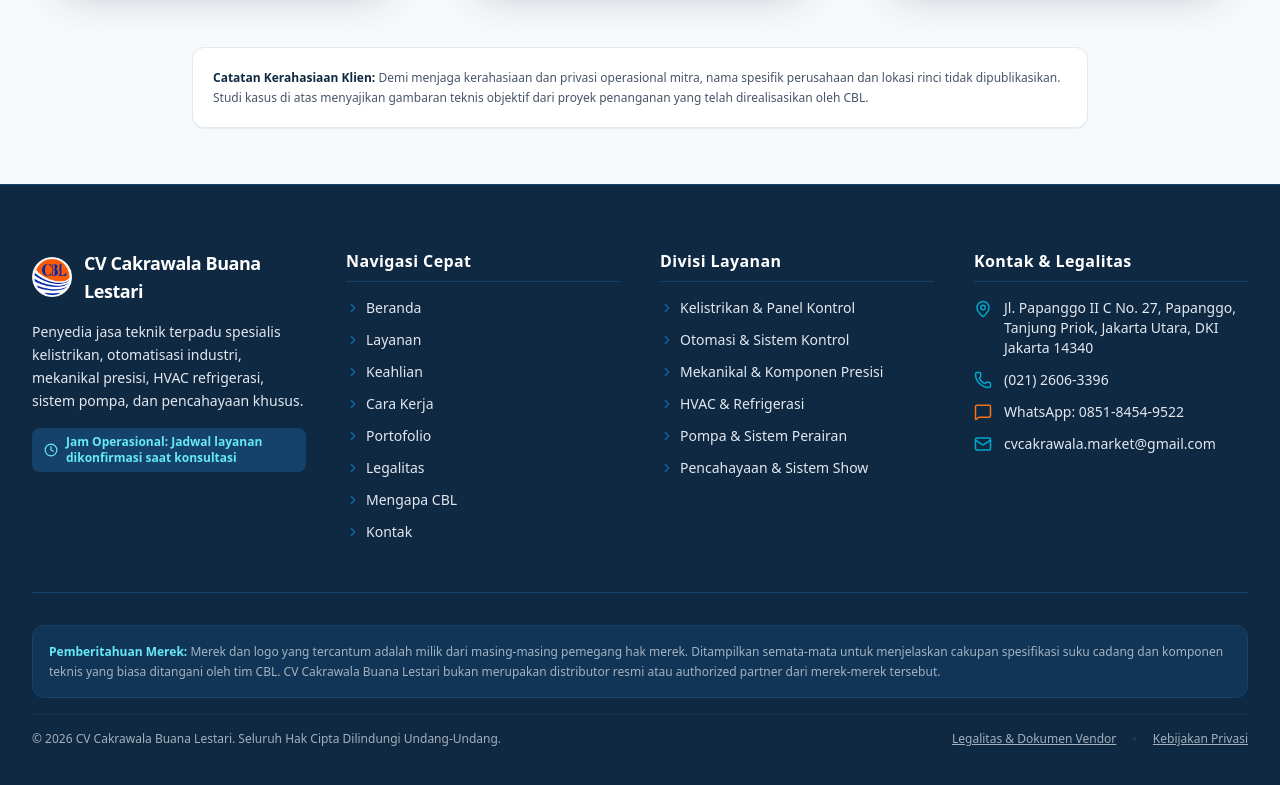
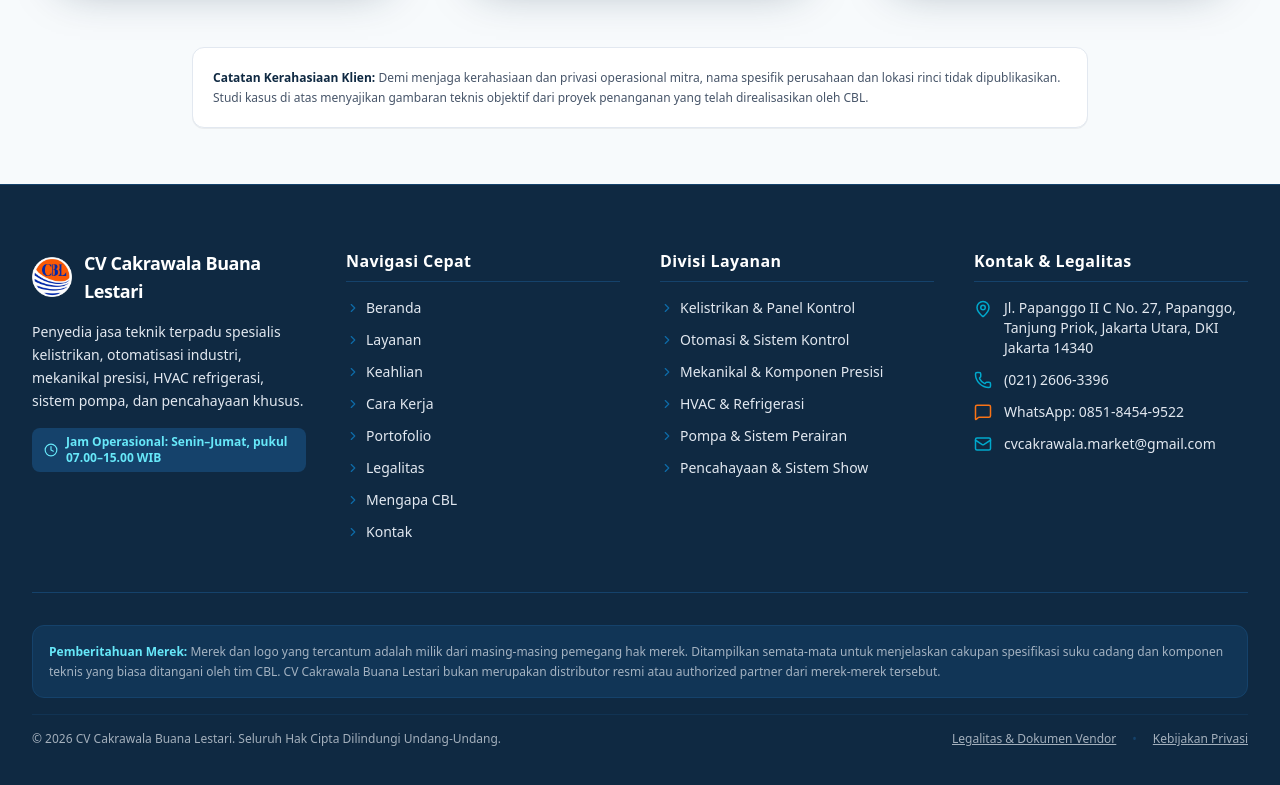
Before and after one commit to mikaelzo-blip/cbl-immersive-web-blueprint, a Next.js app: page /proyek in a window 1280 px wide. Shown: the part 4893-5678 px from the top of the page. Built offline with nearby package versions, Linux system fonts and the light colour scheme; no server answers.

Commit message:
fix: keep brand marquee moving and set service hours

```diff
--- a/src/app/globals.css
+++ b/src/app/globals.css
@@ -157,13 +157,8 @@
   display: flex;
   flex-wrap: nowrap;
   width: max-content;
-  animation: brand-marquee-scroll 36s linear infinite;
+  animation: brand-marquee-scroll 28s linear infinite;
   will-change: transform;
-}
-
-.brand-marquee:hover .brand-marquee-track,
-.brand-marquee:focus-within .brand-marquee-track {
-  animation-play-state: paused;
 }
 
 .brand-marquee {
@@ -173,7 +168,7 @@
 
 @media (max-width: 640px) {
   .brand-marquee-track {
-    animation-duration: 28s;
+    animation-duration: 22s;
   }
 }
 
@@ -192,7 +187,7 @@
   }
 
   .brand-marquee-track {
-    animation: none !important;
+    animation: brand-marquee-scroll 72s linear infinite !important;
   }
 
   .reveal-on-scroll,
--- a/src/components/sections/BrandSection.tsx
+++ b/src/components/sections/BrandSection.tsx
@@ -23,7 +23,6 @@
         className="brand-marquee w-full overflow-hidden py-6 mb-8"
         role="region"
         aria-label="Daftar merek industri yang biasa ditangani"
-        tabIndex={0}
       >
         <div className="brand-marquee-track">
           {[0, 1].map((copyIndex) => (
--- a/src/data/company.ts
+++ b/src/data/company.ts
@@ -20,7 +20,7 @@
   whatsappNumber: '6285184549522',
   whatsappFormatted: '0851-8454-9522',
   email: 'cvcakrawala.market@gmail.com',
-  serviceHours: 'Jadwal layanan dikonfirmasi saat konsultasi',
+  serviceHours: 'Senin–Jumat, pukul 07.00–15.00 WIB',
   seo: {
     siteUrl,
     defaultTitle: 'CV Cakrawala Buana Lestari (CBL) — Penyedia Jasa Teknik Terpadu',
```
Also changed, not shown: 1 other file (tests, documents, lock files or other folders).
